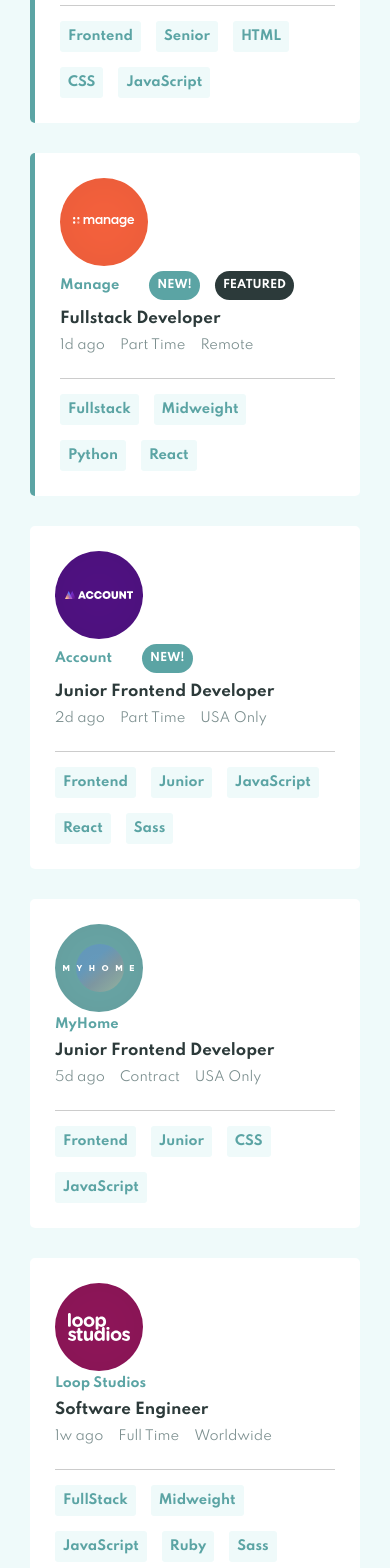
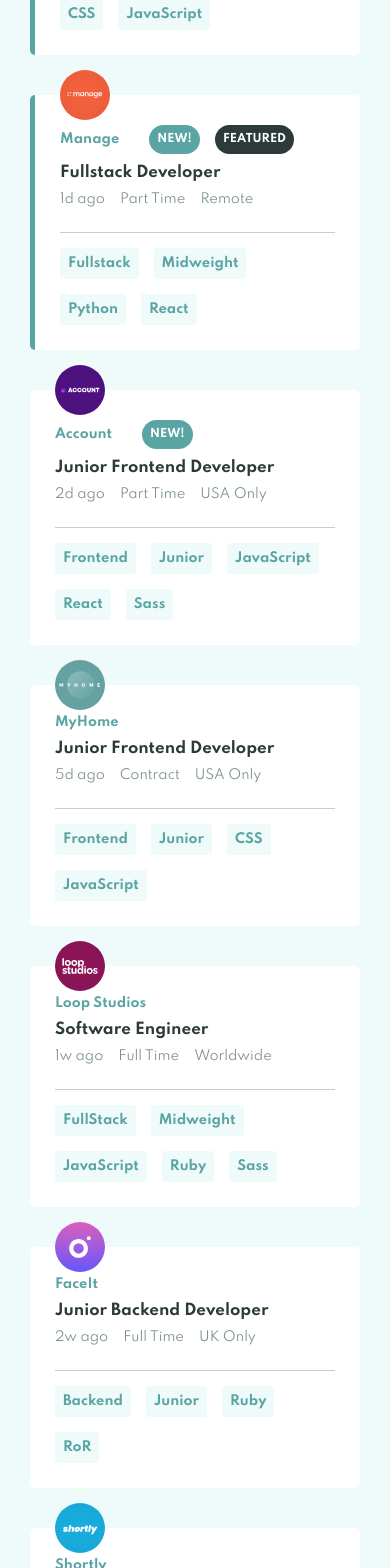
Before and after one commit to cch5ng/job_listing_fe_mentor, a React (Create React App) app: page / in a window 390 px wide. Shown: the part 420-1988 px from the top of the page. Built offline with nearby package versions, Linux system fonts and the light colour scheme.

Commit message:
fix svg sizing for mobile display

```diff
--- a/src/App.scss
+++ b/src/App.scss
@@ -19,7 +19,7 @@ header {
 
 main {
   background-color: $secondary-color;
-  padding: 30px;
+  padding: 50px 30px;
 }
 
 /* globals */
@@ -35,7 +35,7 @@ main {
 .card-container {
   min-height: 170px;
   width: 100%;
-  margin-bottom: 30px;
+  margin-bottom: 40px;
   padding: 25px;
   background-color: #fff;
   border-radius: 5px;
@@ -47,12 +47,17 @@ main {
 
 /* card-header */
 .logo {
-  background-size: 50px 50px;
+  position: relative;
+  top: -50px;
 }
 
 .card-header-container {
   border-bottom: 1px solid #ccc;
   padding-bottom: 25px;
+}
+
+.card-line1 {
+  margin-top: -50px;
 }
 
 .h2 {
--- a/src/components/CardHeader.js
+++ b/src/components/CardHeader.js
@@ -1,16 +1,17 @@
 import React from 'react';
 import '../App.scss';
 import Button from './Button';
-import { ReactComponent as Logo1 } from '../images/photosnap.svg';
-import { ReactComponent as Logo2 } from '../images/manage.svg';
-import { ReactComponent as Logo3 } from '../images/account.svg';
-import { ReactComponent as Logo4 } from '../images/myhome.svg';
-import { ReactComponent as Logo5 } from '../images/loop-studios.svg';
-import { ReactComponent as Logo6 } from '../images/faceit.svg';
-import { ReactComponent as Logo7 } from '../images/shortly.svg';
-import { ReactComponent as Logo8 } from '../images/insure.svg';
-import { ReactComponent as Logo9 } from '../images/eyecam-co.svg';
-import { ReactComponent as Logo10 } from '../images/the-air-filter-company.svg';
+//import { ReactComponent as Logo1 } from '../images/photosnap.svg';
+import logo1 from '../images/photosnap.svg';
+import logo2 from '../images/manage.svg';
+import logo3 from '../images/account.svg';
+import logo4 from '../images/myhome.svg';
+import logo5 from '../images/loop-studios.svg';
+import logo6 from '../images/faceit.svg';
+import logo7 from '../images/shortly.svg';
+import logo8 from '../images/insure.svg';
+import logo9 from '../images/eyecam-co.svg';
+import logo10 from '../images/the-air-filter-company.svg';
 
 function CardHeader(props) {
   const {company, logo, isNew, featured, position, postedAt, contract,
@@ -18,34 +19,34 @@ function CardHeader(props) {
 
   const renderLogo = () => {
     if (id === 1) {
-      return (<Logo1 title="company logo" className="logo" />)
+      return (<img src={logo1} style={{height: '50px'}} />)
     }
     if (id === 2) {
-      return (<Logo2 title="company logo" className="logo" />)
+      return (<img src={logo2} style={{height: '50px'}} />)
     }
     if (id === 3) {
-      return (<Logo3 />)
+      return (<img src={logo3} style={{height: '50px'}} />)
     }
     if (id === 4) {
-      return (<Logo4 />)
+      return (<img src={logo4} style={{height: '50px'}} />)
     }
     if (id === 5) {
-      return (<Logo5 />)
+      return (<img src={logo5} style={{height: '50px'}} />)
     }
     if (id === 6) {
-      return (<Logo6 />)
+      return (<img src={logo6} style={{height: '50px'}} />)
     }
     if (id === 7) {
-      return (<Logo7 />)
+      return (<img src={logo7} style={{height: '50px'}} />)
     }
     if (id === 8) {
-      return (<Logo8 />)
+      return (<img src={logo8} style={{height: '50px'}} />)
     }
     if (id === 9) {
-      return (<Logo9 />)
+      return (<img src={logo9} style={{height: '50px'}} />)
     }
     if (id === 10) {
-      return (<Logo10 />)
+      return (<img src={logo10} style={{height: '50px'}} />)
     }
   }
 
@@ -54,7 +55,7 @@ function CardHeader(props) {
       <div className="logo">
         {renderLogo()}
       </div>
-      <div className="row">
+      <div className="row card-line1">
         <div className="h2">{company}</div>
         {isNew === true && (
           <Button label="NEW!" type="new" />
```
